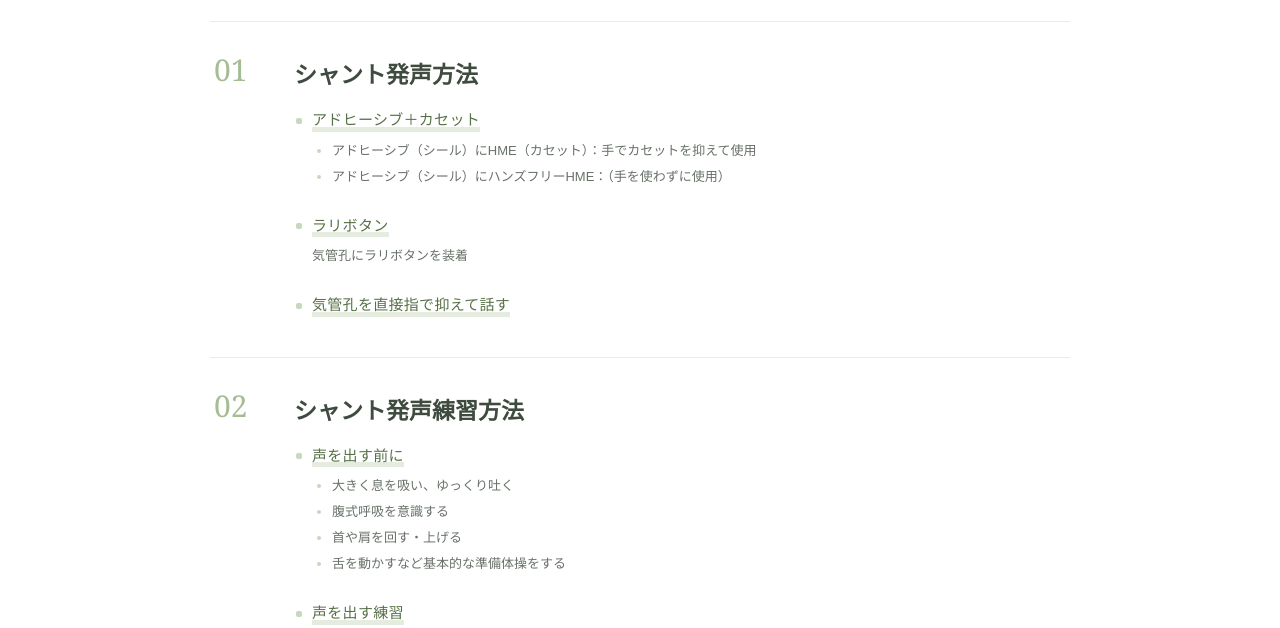
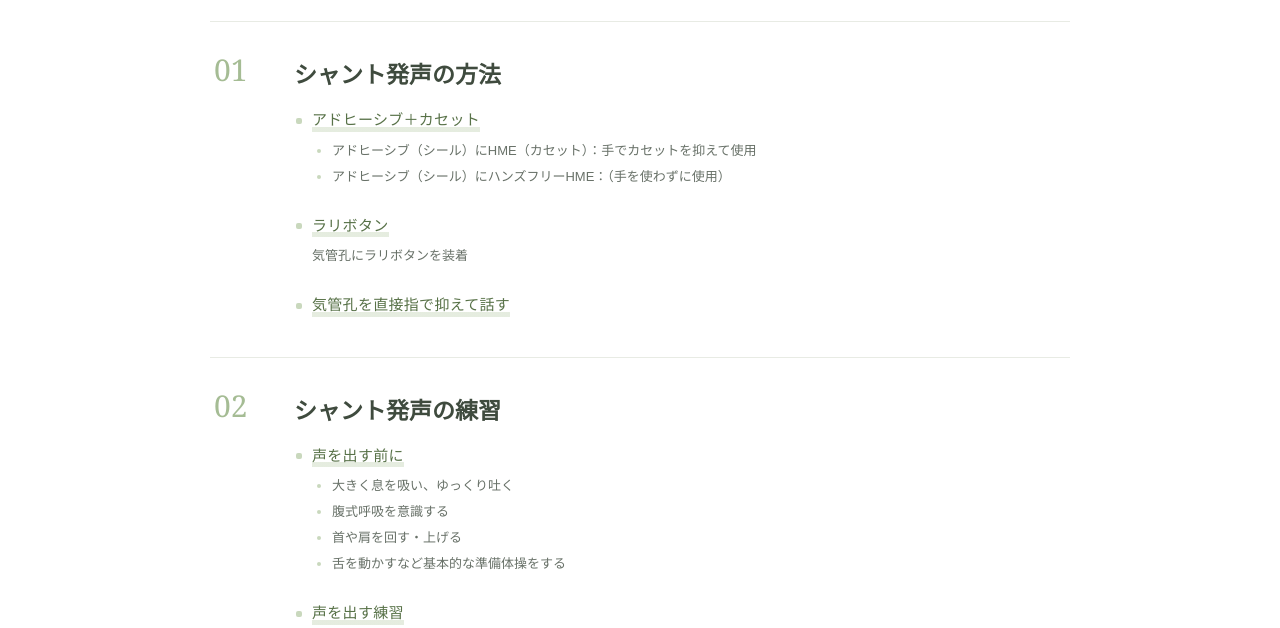
Before and after one commit to kokikuma/atarashii-koe, a plain HTML site: page 2_shunt-speech.html in a window 1280 px wide. Shown: the part 394-1022 px from the top of the page. Drawn offline with Linux system fonts and the light colour scheme.

Commit message:
Add files via upload

```diff
--- a/2_shunt-speech.html
+++ b/2_shunt-speech.html
@@ -12,7 +12,7 @@
   </nav>
 </header><article class="articleHero shunt"><div><p>シャント発声で暮らす方へ</p><h1>シャント発声とは</h1><span></span><p>シャント発声の仕組みと、日常で使うものを経験者の視点でまとめます。</p></div></article>
 <div class="articleBody"><nav class="breadcrumb"><a href="index.html">トップ</a> › シャント発声とは</nav><section class='articleSection'><span class='sectionNumber'>01</span><div>
-  <h2>シャント発声方法</h2>
+  <h2>シャント発声の方法</h2>
 
 
 <div class="beforeList">
@@ -31,7 +31,8 @@
   </div>
 </div>
 
-</div></section><section class='articleSection'><span class='sectionNumber'>02</span><div><h2>シャント発声練習方法</h2>
+</div></section><section class='articleSection'><span class='sectionNumber'>02</span><div>
+<h2>シャント発声の練習</h2>
 
 <div class="beforeList">
   <div class="beforeItem">
```
